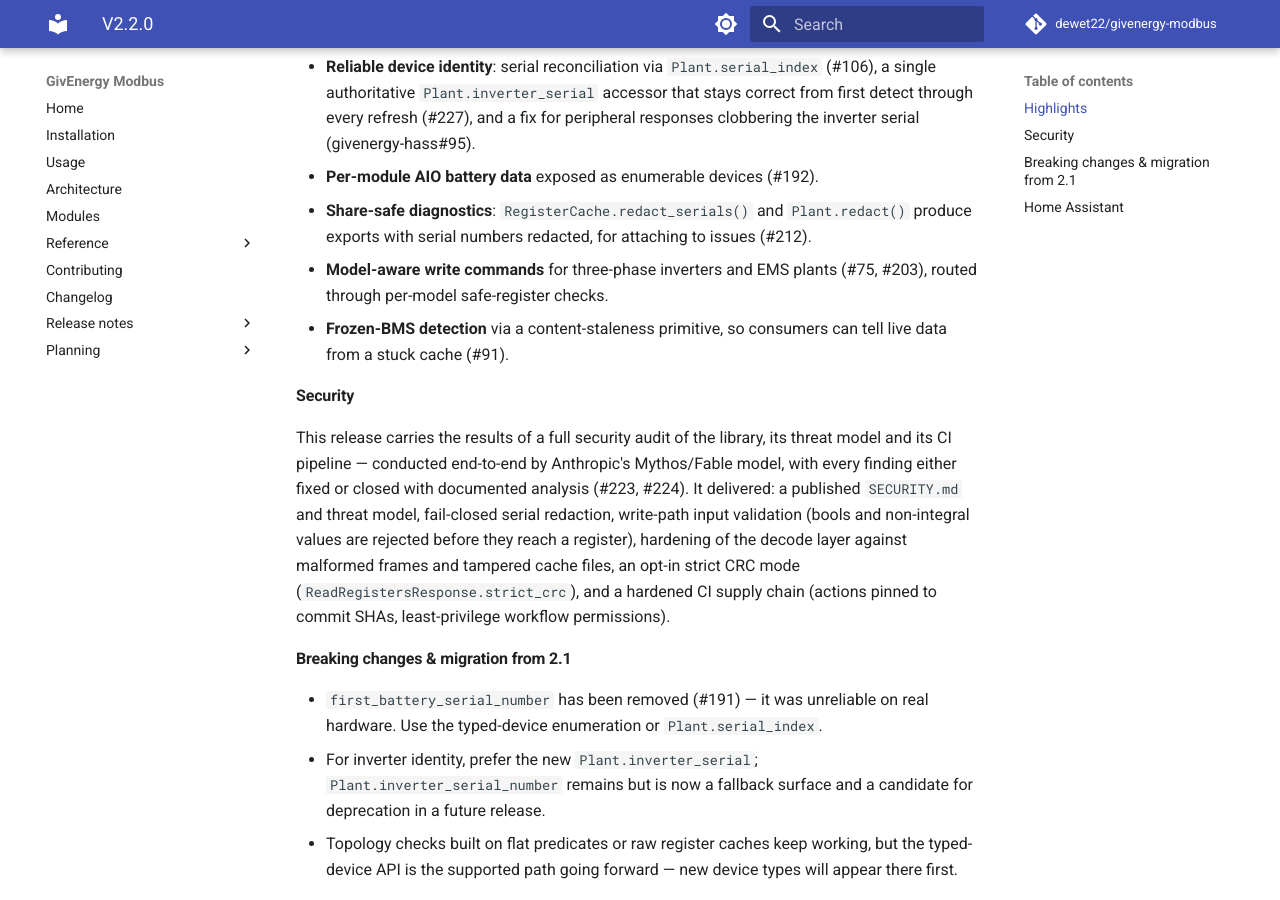
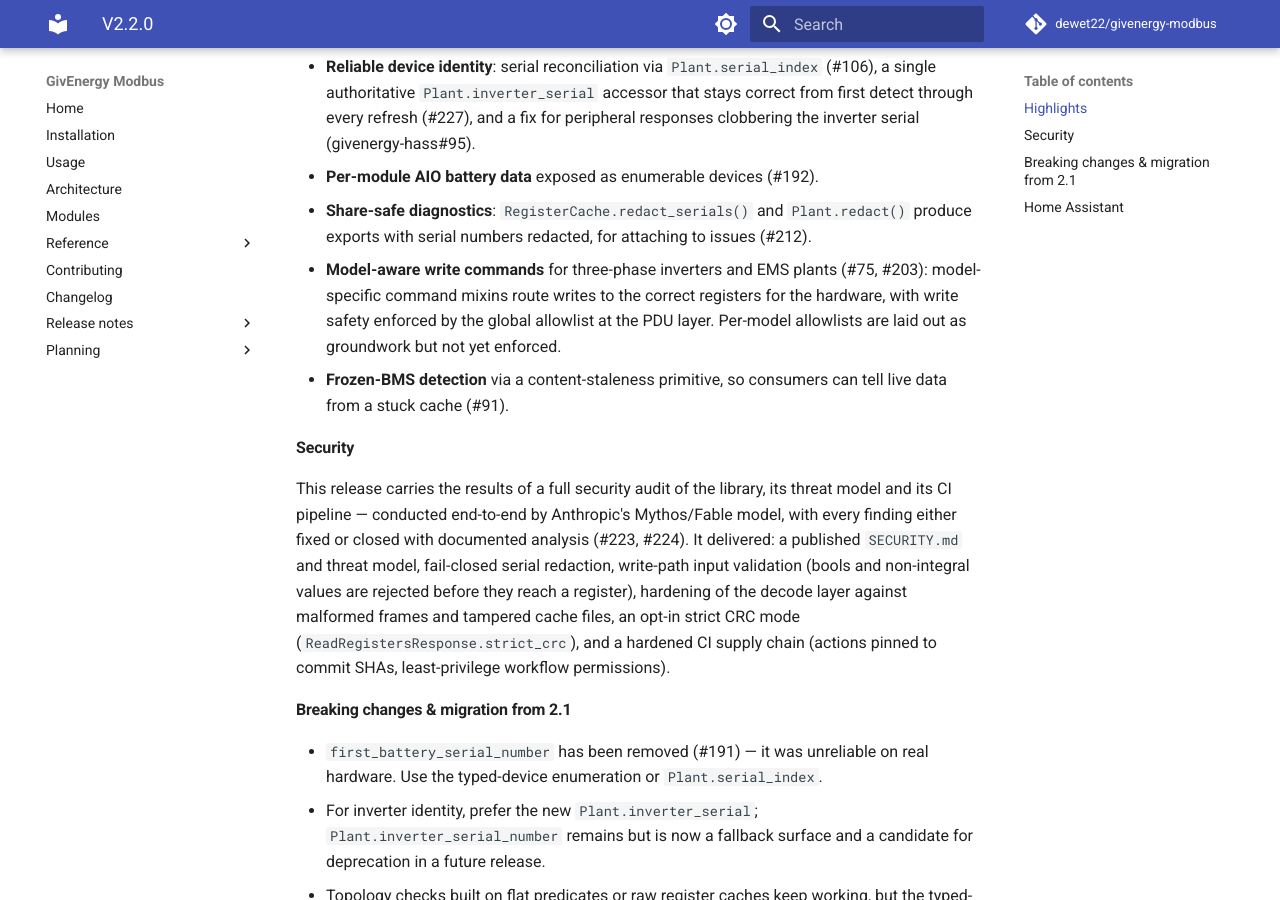
Before and after one commit to dewet22/givenergy-modbus, an MkDocs documentation site: the page built from docs/release-notes/v2.2.0.md, in a window 1280 px wide and 900 px high, scrolled down 396 px. Built offline with MkDocs 1.6.1 and Material for MkDocs 9.7.7, drawn with Linux system fonts in a browser that asks for light colours; comment, search, counter and statistics services are not loaded.

Commit message:
docs(release-notes): describe write-safety enforcement accurately
Codex review: the narrative claimed per-model safe-register checks; those
allowlists are documented groundwork, with enforcement today at the global
PDU layer. Say what exists.

Changelog: skip

Co-Authored-By: Claude Opus 4.8 (1M context) <noreply@anthropic.com>

```diff
--- a/docs/release-notes/v2.2.0.md
+++ b/docs/release-notes/v2.2.0.md
@@ -18,7 +18,10 @@ across the whole detect→refresh lifecycle.
 - **Share-safe diagnostics**: `RegisterCache.redact_serials()` and `Plant.redact()`
   produce exports with serial numbers redacted, for attaching to issues (#212).
 - **Model-aware write commands** for three-phase inverters and EMS plants
-  (#75, #203), routed through per-model safe-register checks.
+  (#75, #203): model-specific command mixins route writes to the correct
+  registers for the hardware, with write safety enforced by the global
+  allowlist at the PDU layer. Per-model allowlists are laid out as groundwork
+  but not yet enforced.
 - **Frozen-BMS detection** via a content-staleness primitive, so consumers can
   tell live data from a stuck cache (#91).
 
```
